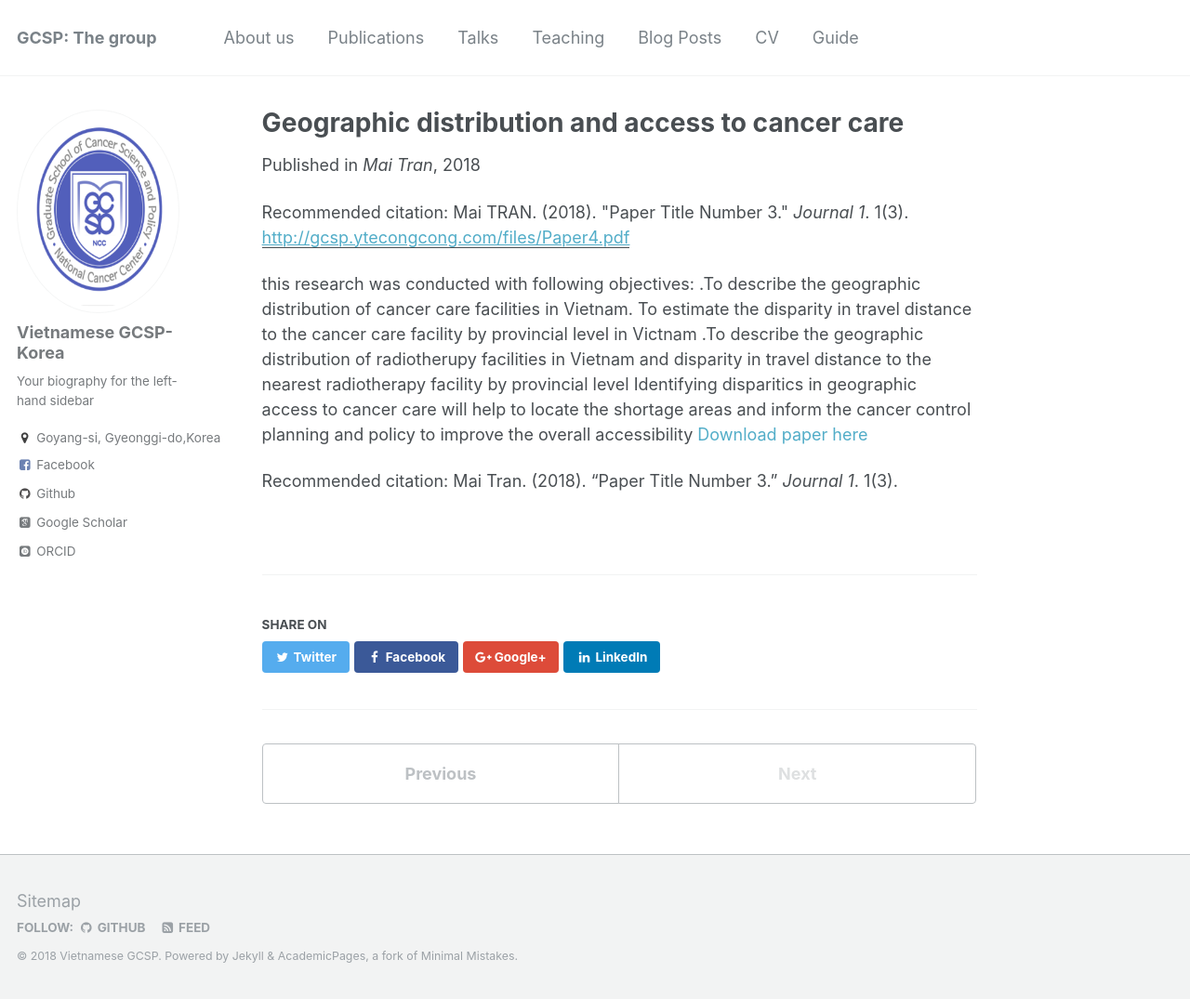
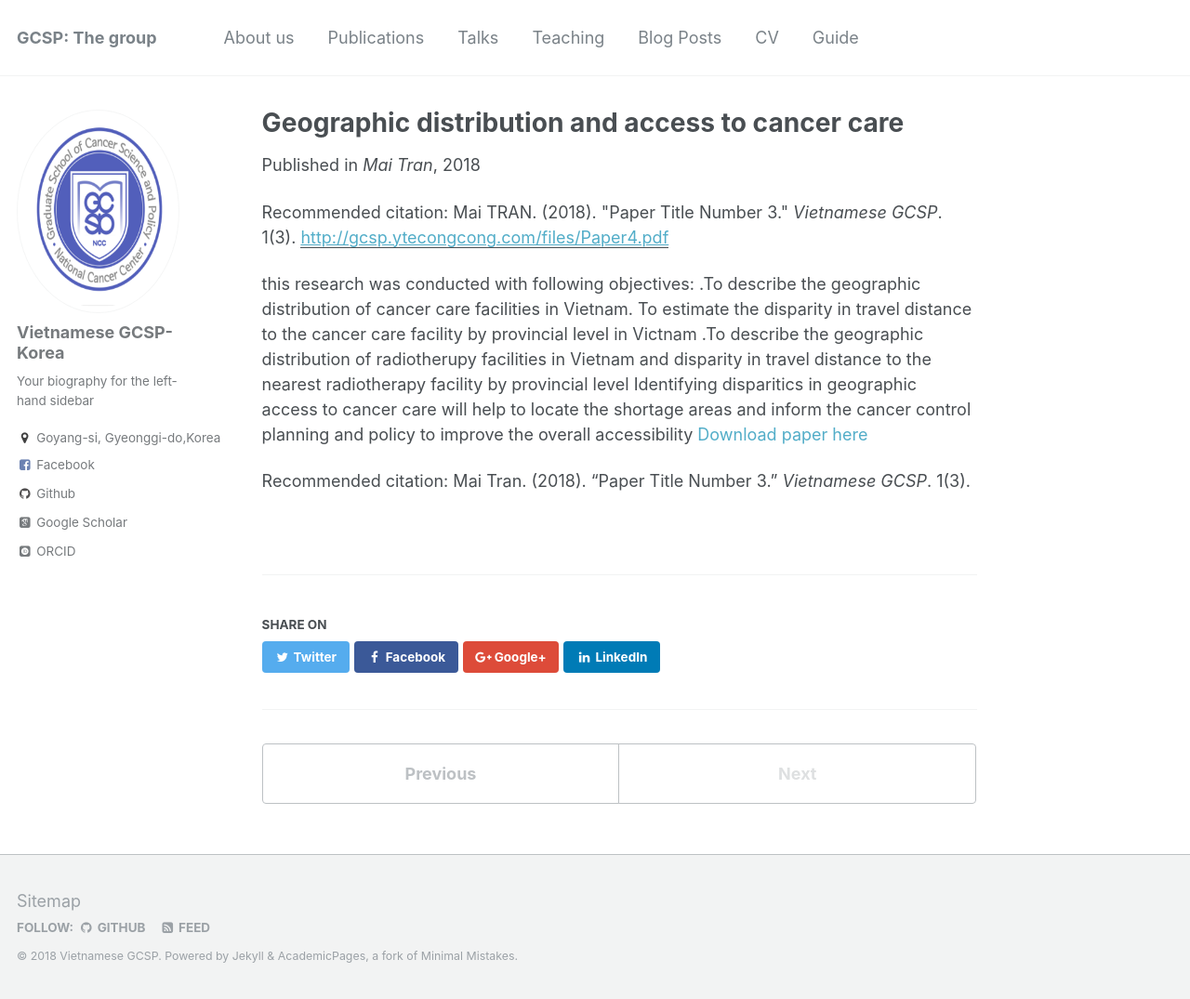
Before and after one commit to kklot/gcsp, a Jekyll site: the page built from _publications/2018-06-20-paper-title-number-6.md, in a window 1280 px wide and 1075 px high. Shown: the whole window at 93% size. Built offline with Jekyll 4.4.1, drawn with Linux system fonts in a browser that asks for light colours; some web fonts are replaced.

Commit message:
Update 2018-06-20-paper-title-number-6.md

```diff
--- a/_publications/2018-06-20-paper-title-number-6.md
+++ b/_publications/2018-06-20-paper-title-number-6.md
@@ -6,9 +6,9 @@ excerpt: ' this research was conducted with following objectives: .To describe t
 date: 2018-06-20
 venue: 'Mai Tran'
 paperurl: 'http://gcsp.ytecongcong.com/files/Paper4.pdf'
-citation: 'Mai TRAN. (2018). &quot;Paper Title Number 3.&quot; <i>Journal 1</i>. 1(3).'
+citation: 'Mai TRAN. (2018). &quot;Paper Title Number 3.&quot; <i>Vietnamese GCSP</i>. 1(3).'
 ---
  this research was conducted with following objectives: .To describe the geographic distribution of cancer care facilities in Vietnam. To estimate the disparity in travel distance to the cancer care facility by provincial level in Victnam .To describe the geographic distribution of radiotherupy facilities in Vietnam and disparity in travel distance to the nearest radiotherapy facility by provincial level Identifying disparitics in geographic access to cancer care will help to locate the shortage areas and inform the cancer control planning and policy to improve the overall accessibility
 [Download paper here](http://gcsp.ytecongcong.com/files/Paper4.pdf)
 
-Recommended citation: Mai Tran. (2018). "Paper Title Number 3." <i>Journal 1</i>. 1(3).
+Recommended citation: Mai Tran. (2018). "Paper Title Number 3." <i>Vietnamese GCSP</i>. 1(3).
```
